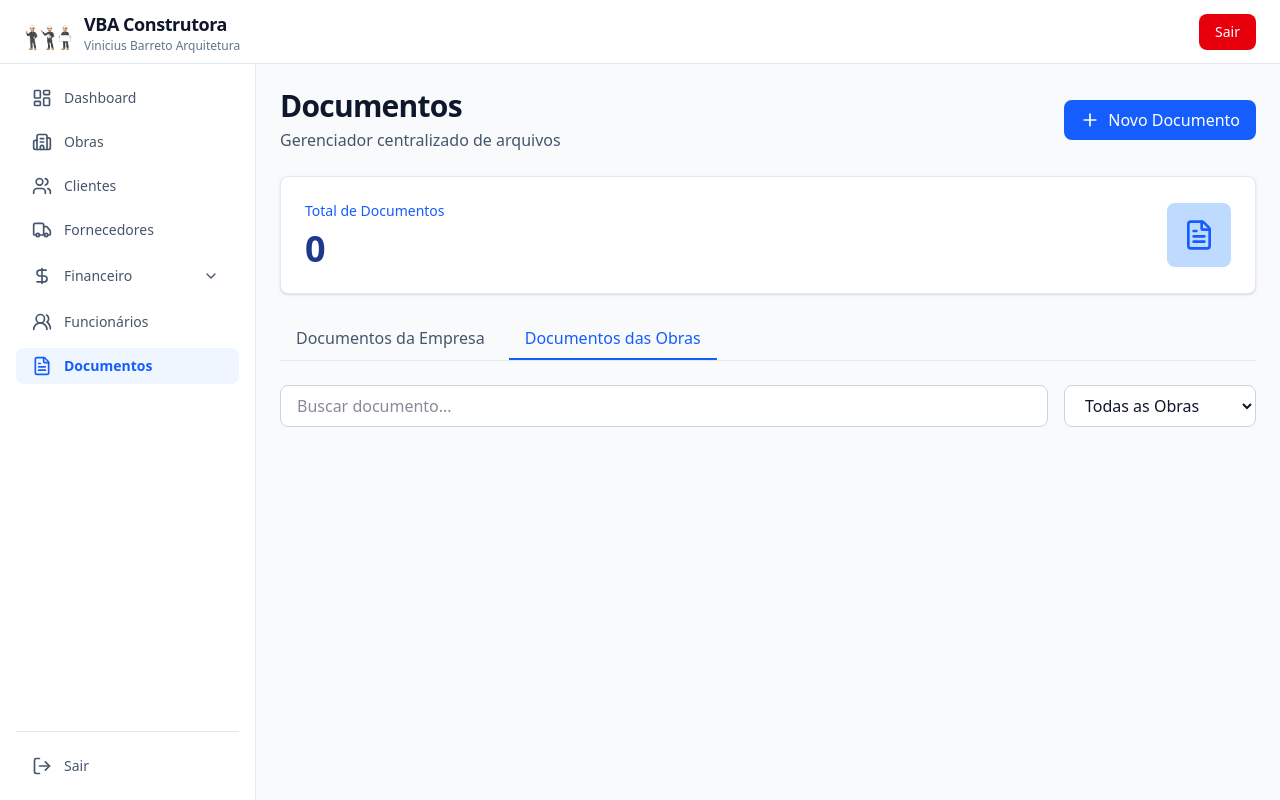
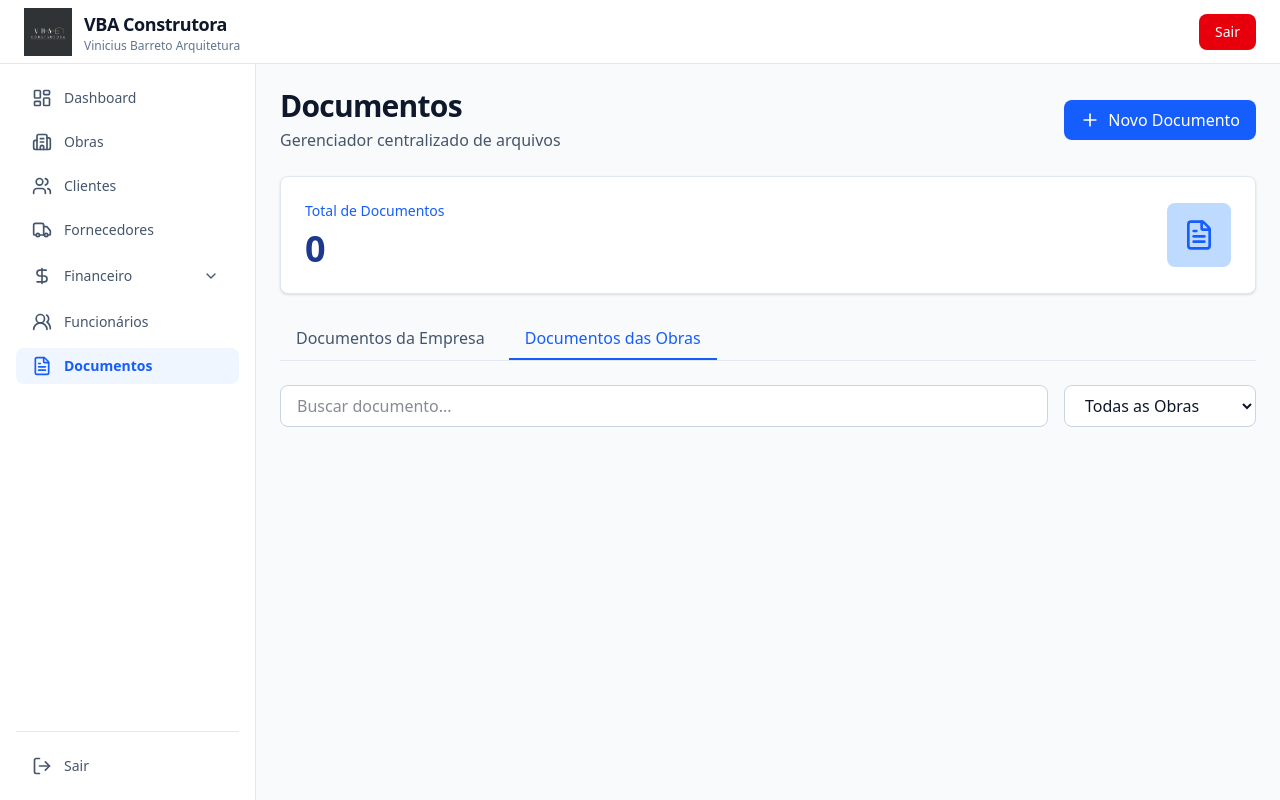
Before and after one commit to mouravinicius915-ship-it/vba-construtora-sistema, a Next.js app: page /documentos in a window 1280 px wide. Built offline with nearby package versions, Linux system fonts and the light colour scheme.

Commit message:
Fix: Update Header logo to match brand

```diff
--- a/src/components/layout/Header.tsx
+++ b/src/components/layout/Header.tsx
@@ -15,7 +15,7 @@ export function Header() {
     <header className="fixed top-0 left-0 right-0 h-16 bg-white border-b border-slate-200 flex items-center justify-between px-6 z-50">
       {/* Logo/Title */}
       <div className="flex items-center gap-3">
-        <img src="/logo/8.png" alt="VBA Construtora" className="h-12 object-contain" />
+        <img src="/logo/1.png" alt="VBA Construtora" className="h-12 object-contain" />
         <div className="flex flex-col">
           <h1 className="text-lg font-bold text-slate-900">VBA Construtora</h1>
           <p className="text-xs text-slate-500">Vinicius Barreto Arquitetura</p>
```
